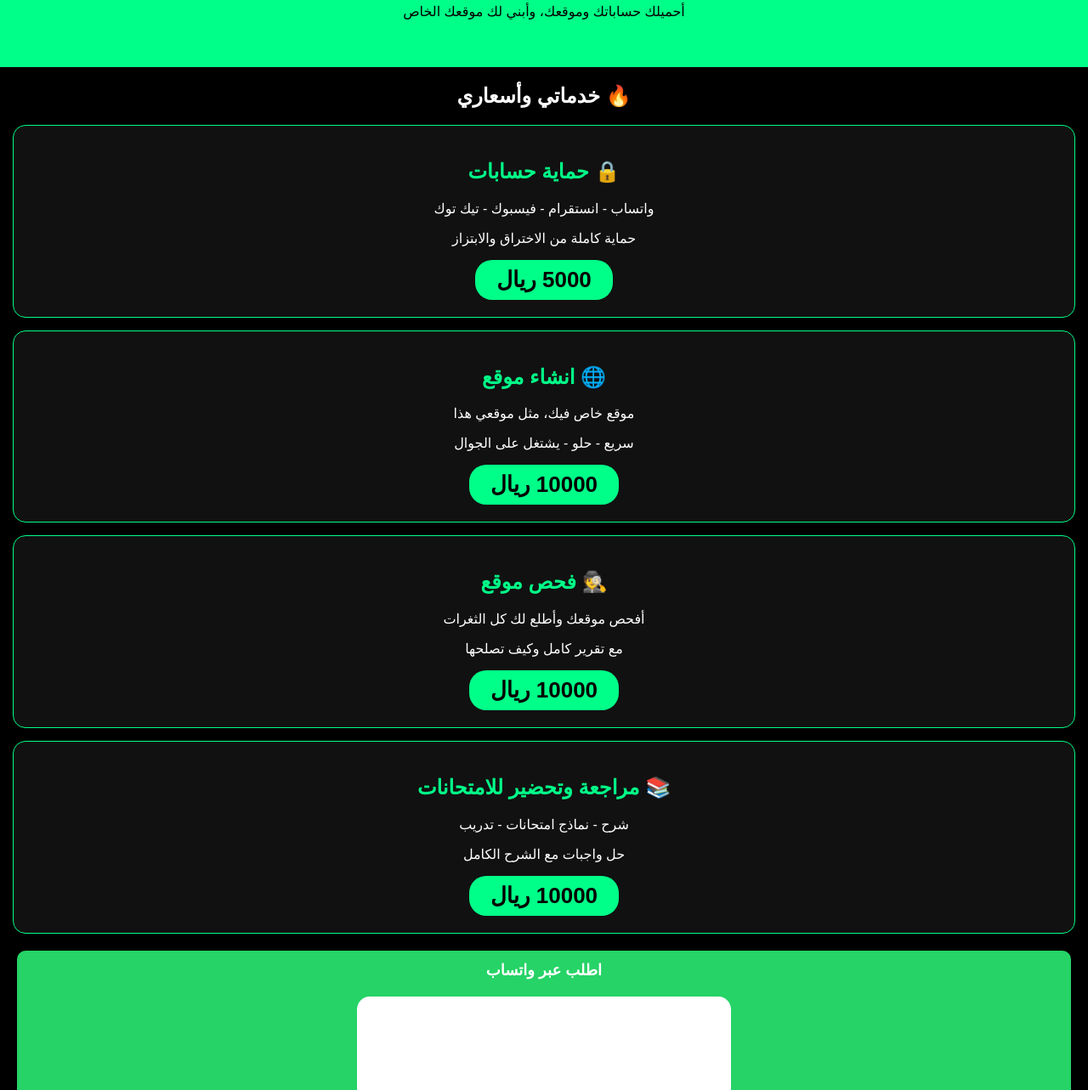
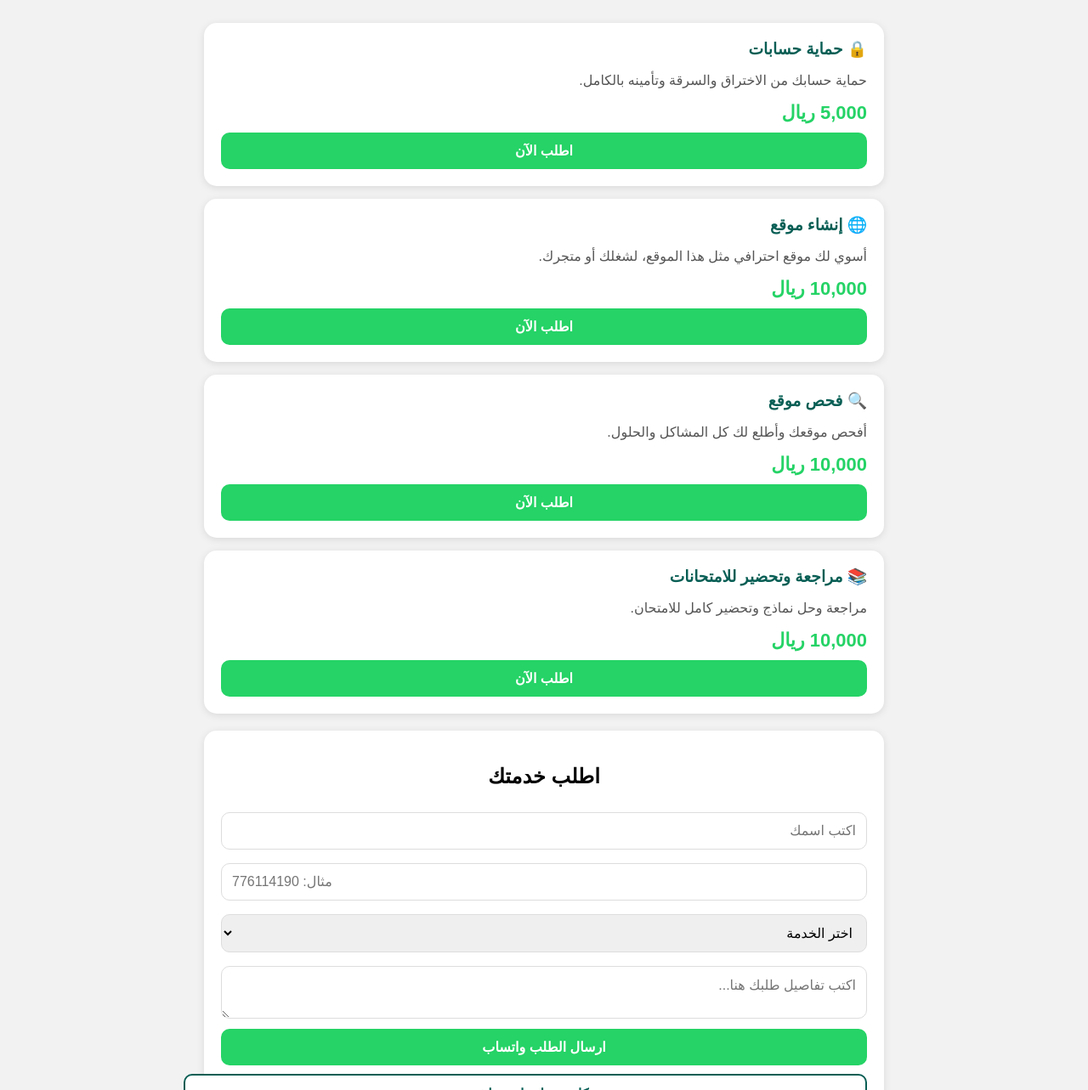
Before and after one commit to akhalidmohemed200-sys/akhalidmohemed200-sys.github.io, a plain HTML site: page index.html in a window 1280 px wide. Shown: the part 125-1408 px from the top of the page at 85% size. Drawn offline with Linux system fonts and the light colour scheme.

Commit message:
Update index.html

```diff
--- a/index.html
+++ b/index.html
@@ -3,77 +3,97 @@
 <head>
 <meta charset="UTF-8">
 <meta name="viewport" content="width=device-width, initial-scale=1.0">
-<title>خالد | حماية و هكر أخلاقي</title>
+<title>خدمات خالد | حماية ومواقع ودراسة</title>
 <style>
-body{background:#000;color:#fff;font-family:Arial;text-align:center;margin:0}
-header{padding:40px 20px;background:#00ff88;color:#000}
-header h1{font-size:32px;margin:0}
-.box{background:#111;margin:15px;padding:20px;border-radius:15px;border:1px solid #00ff88}
-.box h2{color:#00ff88}
-.price{font-size:26px;background:#00ff88;color:#000;display:inline-block;padding:8px 25px;border-radius:20px;font-weight:bold}
-.btn{display:block;background:#25D366;color:#fff;padding:16px;margin:15px;border-radius:30px;text-decoration:none;font-weight:bold;font-size:18px}
+body{font-family:Arial,sans-serif;background:#f2f2f2;margin:0;padding:0;text-align:center}
+.header{background:#075e54;color:white;padding:30px 15px}
+.header h1{margin:0;font-size:28px}
+.header p{margin:10px 0 0}
+.container{max-width:800px;margin:auto;padding:15px}
+.card{background:white;border-radius:15px;padding:20px;margin:15px 0;box-shadow:0 2px 10px rgba(0,0,0,0.1);text-align:right}
+.card h3{margin:0;color:#075e54}
+.card p{color:#555}
+.price{font-size:22px;font-weight:bold;color:#25D366;margin:10px 0}
+.btn{display:inline-block;background:#25D366;color:white;padding:12px 20px;border-radius:10px;text-decoration:none;font-weight:bold;border:none;cursor:pointer;width:100%;text-align:center;font-size:16px}
+.btn-white{background:white;color:#075e54;border:2px solid #075e54}
+input,select,textarea{width:100%;padding:12px;margin:8px 0;border:1px solid #ddd;border-radius:10px;box-sizing:border-box;font-size:16px;font-family:Arial}
+.form-box{background:white;border-radius:15px;padding:20px;margin-top:20px;box-shadow:0 2px 10px rgba(0,0,0,0.1)}
 </style>
 </head>
 <body>
-<header>
-<h1>خالد محمد</h1>
-<p>🛡️ الأمن السيبراني - حماية من الهكرز</p>
-<p>أحميلك حساباتك وموقعك، وأبني لك موقعك الخاص</p>
-</header>
-<h2>🔥 خدماتي وأسعاري</h2>
-<div class="box">
-<h2>🔒 حماية حسابات</h2>
-<p>واتساب - انستقرام - فيسبوك - تيك توك</p>
-<p>حماية كاملة من الاختراق والابتزاز</p>
-<div class="price">5000 ريال</div>
-</div>
-<div class="box">
-<h2>🌐 انشاء موقع</h2>
-<p>موقع خاص فيك، مثل موقعي هذا</p>
-<p>سريع - حلو - يشتغل على الجوال</p>
-<div class="price">10000 ريال</div>
-</div>
-<div class="box">
-<h2>🕵️ فحص موقع</h2>
-<p>أفحص موقعك وأطلع لك كل الثغرات</p>
-<p>مع تقرير كامل وكيف تصلحها</p>
-<div class="price">10000 ريال</div>
+
+<div class="header">
+<h1>خدمات خالد</h1>
+<p>حماية حسابات | إنشاء مواقع | فحص مواقع | مراجعة للامتحانات</p>
 </div>
 
- <div class="box">
-<h2>📚 مراجعة وتحضير للامتحانات</h2>
-<p>شرح - نماذج امتحانات - تدريب</p>
-<p>حل واجبات مع الشرح الكامل</p>
-<div class="price">10000 ريال</div>
+<div class="container">
+
+<div class="card">
+<h3>🔒 حماية حسابات</h3>
+<p>حماية حسابك من الاختراق والسرقة وتأمينه بالكامل.</p>
+<div class="price">5,000 ريال</div>
+<button class="btn" onclick="order('حماية حسابات')">اطلب الآن</button>
 </div>
- <a<a class="btn" href="https://api.whatsapp.com/send?phone=967776114190&text=مرحبا خالد، أبغى خدمة من خدماتك" style="display:block;text-align:center;background:#25D366;color:#fff;padding:12px;border-radius:10px;margin:20px;text-decoration:none;font-weight:bold">اطلب عبر واتساب</a>
 
-<div style="background:#fff;padding:20px;border-radius:15px;max-width:400px;margin:20px auto;text-align:right;direction:rtl">
-<h3 style="text-align:center">اطلب خدمتك</h3>
-<label>الاسم:</label><br>
-<input id="name" type="text" placeholder="اكتب اسمك" style="width:100%;padding:10px;margin:5px 0 15px;border:1px solid #ddd;border-radius:8px"><br>
-<label>رقم الجوال:</label><br>
-<input id="phone" type="tel" placeholder="مثال: 777123456" style="width:100%;padding:10px;margin:5px 0 15px;border:1px solid #ddd;border-radius:8px"><br>
-<label>نوع الخدمة:</label><br>
-<select id="service" style="width:100%;padding:10px;margin:5px 0 15px;border:1px solid #ddd;border-radius:8px">
-<option>حماية حسابات</option>
-<option>إنشاء موقع</option>
-<option>فحص موقع</option>
-<option>مراجعة وتحضير للامتحانات</option>
-</select><br>
-<label>تفاصيل الطلب:</label><br>
-<textarea id="details" placeholder="اكتب تفاصيل طلبك هنا..." style="width:100%;padding:10px;margin:5px 0 15px;border:1px solid #ddd;border-radius:8px;height:80px"></textarea><br>
-<button onclick="sendOrder()" style="width:100%;padding:12px;background:#25D366;color:#fff;border:none;border-radius:10px;font-size:16px;font-weight:bold">ارسال الطلب واتساب</button>
+<div class="card">
+<h3>🌐 إنشاء موقع</h3>
+<p>أسوي لك موقع احترافي مثل هذا الموقع، لشغلك أو متجرك.</p>
+<div class="price">10,000 ريال</div>
+<button class="btn" onclick="order('إنشاء موقع')">اطلب الآن</button>
 </div>
+
+<div class="card">
+<h3>🔍 فحص موقع</h3>
+<p>أفحص موقعك وأطلع لك كل المشاكل والحلول.</p>
+<div class="price">10,000 ريال</div>
+<button class="btn" onclick="order('فحص موقع')">اطلب الآن</button>
+</div>
+
+<div class="card">
+<h3>📚 مراجعة وتحضير للامتحانات</h3>
+<p>مراجعة وحل نماذج وتحضير كامل للامتحان.</p>
+<div class="price">10,000 ريال</div>
+<button class="btn" onclick="order('مراجعة وتحضير للامتحانات')">اطلب الآن</button>
+</div>
+
+<div class="form-box" id="orderForm">
+<h2>اطلب خدمتك</h2>
+<input type="text" id="name" placeholder="اكتب اسمك">
+<input type="tel" id="phone" placeholder="مثال: 776114190">
+<select id="service">
+<option value="">اختر الخدمة</option>
+<option>حماية حسابات - 5000</option>
+<option>إنشاء موقع - 10000</option>
+<option>فحص موقع - 10000</option>
+<option>مراجعة وتحضير للامتحانات - 10000</option>
+</select>
+<textarea id="details" placeholder="اكتب تفاصيل طلبك هنا..."></textarea>
+<button class="btn" onclick="sendWhatsApp()">ارسال الطلب واتساب</button>
+<a class="btn btn-white" style="display:block;margin-top:10px" href="https://wa.me/967776114190?text=مرحبا%20خالد،%20أبغى%20خدمة%20من%20خدماتك">كلمني واتساب مباشرة</a>
+</div>
+
+</div>
+
 <script>
-function sendOrder(){
-var name=document.getElementById('name').value;
-var phone=document.getElementById('phone').value;
-var service=document.getElementById('service').value;
-var details=document.getElementById('details').value;
-if(name==""||phone==""){alert("اكتب اسمك ورقم جوالك أولاً");return;}
-var msg="طلب جديد%0A%0Aالاسم: "+name+"%0Aرقم الجوال: "+phone+"%0Aالخدمة: "+service+"%0Aالتفاصيل: "+details;
-window.open("https://api.whatsapp.com/send?phone=967776114190&text="+msg,"_blank");
+function order(serviceName){
+  var select = document.getElementById('service');
+  for(var i=0;i<select.options.length;i++){
+    if(select.options[i].text.includes(serviceName)){
+      select.selectedIndex = i;
+      break;
+    }
+  }
+  document.getElementById('orderForm').scrollIntoView({behavior:'smooth'});
+}
+function sendWhatsApp(){
+  var name = document.getElementById('name').value;
+  var phone = document.getElementById('phone').value;
+  var service = document.getElementById('service').value;
+  var details = document.getElementById('details').value;
+  if(!name || !phone || !service){ alert('عبي الاسم والرقم والخدمة أولاً'); return; }
+  var msg = "طلب جديد%0Aالاسم: " + encodeURIComponent(name) + "%0Aرقم الجوال: " + encodeURIComponent(phone) + "%0Aالخدمة: " + encodeURIComponent(service) + "%0Aالتفاصيل: " + encodeURIComponent(details);
+  window.open("https://wa.me/967776114190?text=" + msg, "_blank");
 }
 </script>
 </body>
```
